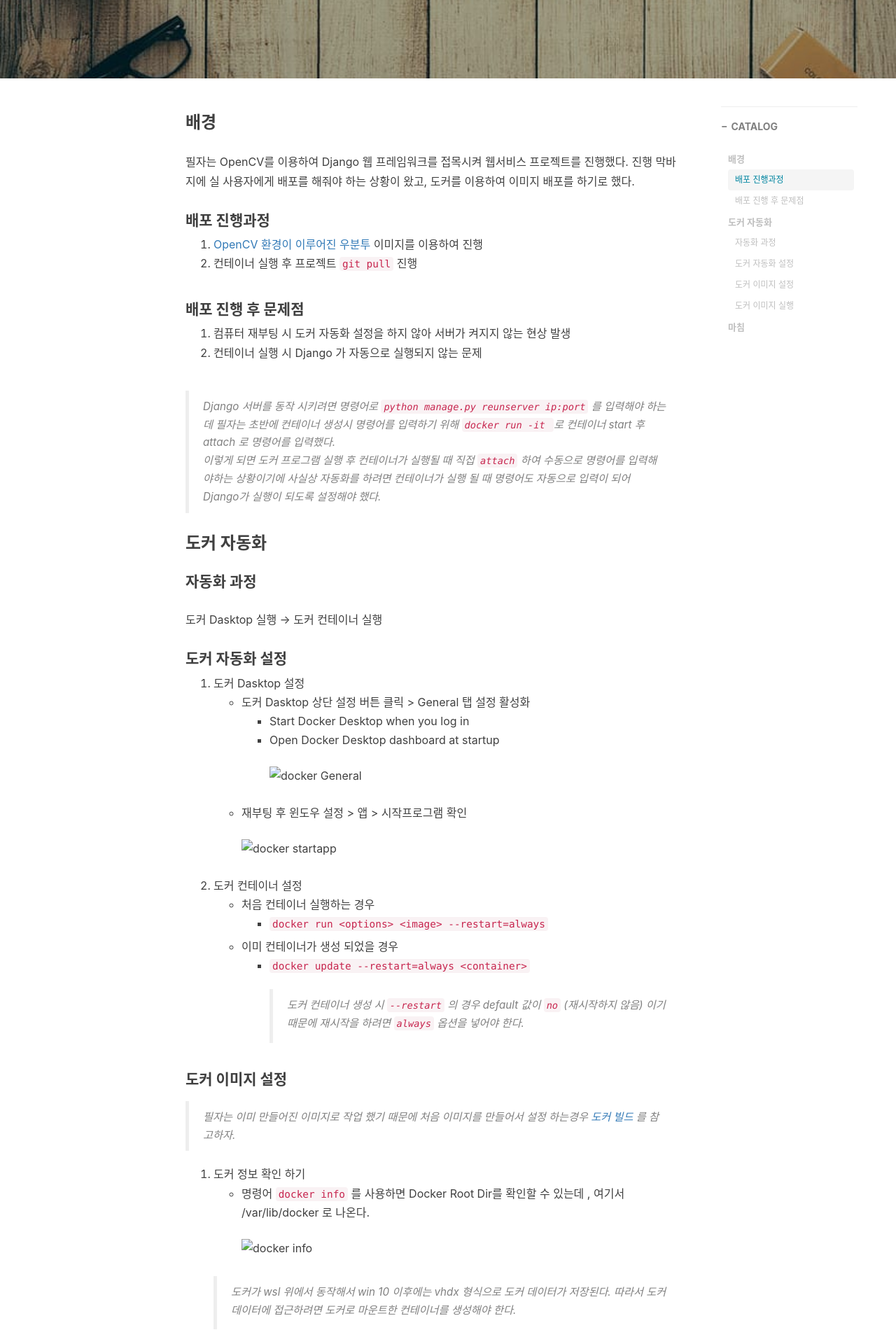
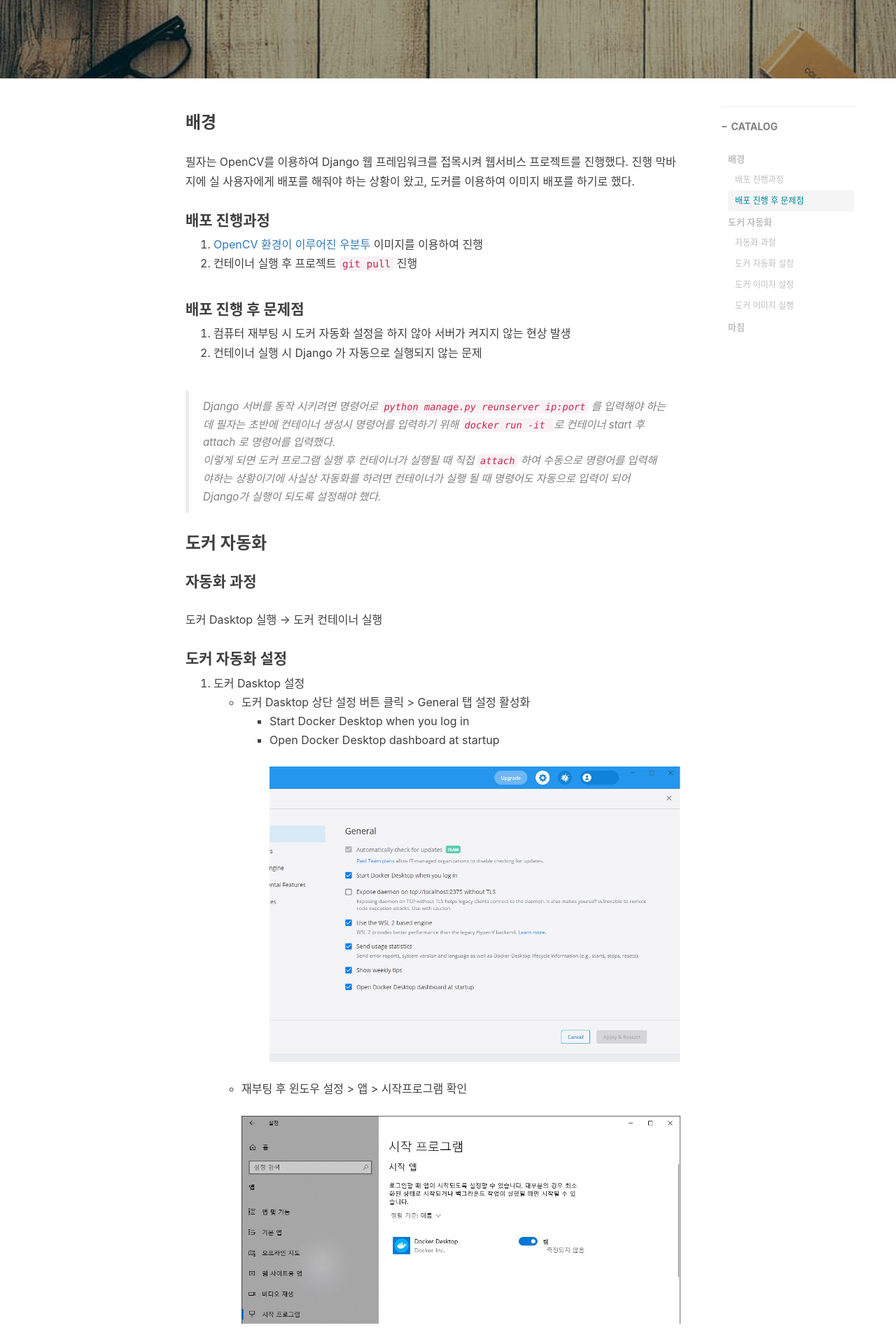
Before and after one commit to fray-cloud/fray-cloud.github.io, a Jekyll site: the page built from _posts/2021-06-17-docker-setting.md, in a window 1280 px wide. Shown: the part 471-2391 px from the top of the page at 70% size. Built offline with Jekyll 4.4.1, drawn with Linux system fonts in a browser that asks for light colours; nearby versions of some CDN libraries; comment, search, counter and statistics services are not loaded.

Commit message:
'md_change'

```diff
--- a/_posts/2021-06-17-docker-setting.md
+++ b/_posts/2021-06-17-docker-setting.md
@@ -36,9 +36,9 @@
     - 도커 Dasktop 상단 설정 버튼 클릭 > General 탭 설정 활성화
         + Start Docker Desktop when you log in
         + Open Docker Desktop dashboard at startup
-        <img data-action="zoom" src='{{ "/assets/images/post/docker-setting-general.jpg" | relative_url }}' alt='docker General'>
+        <img data-action="zoom" src='{{ "/img/post/docker-setting-general.jpg" | relative_url }}' alt='docker General'>
     - 재부팅 후 윈도우 설정 > 앱 > 시작프로그램 확인
-        <img data-action="zoom" src='{{ "/assets/images/post/docker-setting-startapp.jpg" | relative_url }}' alt='docker startapp'>
+        <img data-action="zoom" src='{{ "/img/post/docker-setting-startapp.jpg" | relative_url }}' alt='docker startapp'>
 
 2. 도커 컨테이너 설정
     - 처음 컨테이너 실행하는 경우
@@ -53,7 +53,7 @@
 
 1. 도커 정보 확인 하기
     - 명령어 `docker info` 를 사용하면 Docker Root Dir를 확인할 수 있는데 , 여기서 /var/lib/docker 로 나온다.
-    <img data-action="zoom" src='{{ "/assets/images/post/docker-info.jpg" | relative_url }}' alt='docker info'>
+    <img data-action="zoom" src='{{ "/img/post/docker-info.jpg" | relative_url }}' alt='docker info'>
 
     > 도커가 wsl 위에서 동작해서 win 10 이후에는 vhdx 형식으로 도커 데이터가 저장된다.
       따라서 도커 데이터에 접근하려면 도커로 마운트한 컨테이너를 생성해야 한다.
@@ -69,7 +69,7 @@
    cd /data/var/lib/docker/containers/<container:id>
    ~~~
 
-    <img data-action="zoom" src='{{ "/assets/images/post/docker-mount-container.jpg" | relative_url }}' alt='docker mount container'>
+    <img data-action="zoom" src='{{ "/img/post/docker-mount-container.jpg" | relative_url }}' alt='docker mount container'>
 
 4. config.v2.json 수정
     - 파일 편집기를 이용하여 config.v2.json 파일을 수정한다.
```
Also changed, not shown: img/post/docker-info.jpg (added), img/post/docker-mount-container.jpg (added), img/post/docker-setting-general.jpg (added), img/post/docker-setting-startapp.jpg (added).
